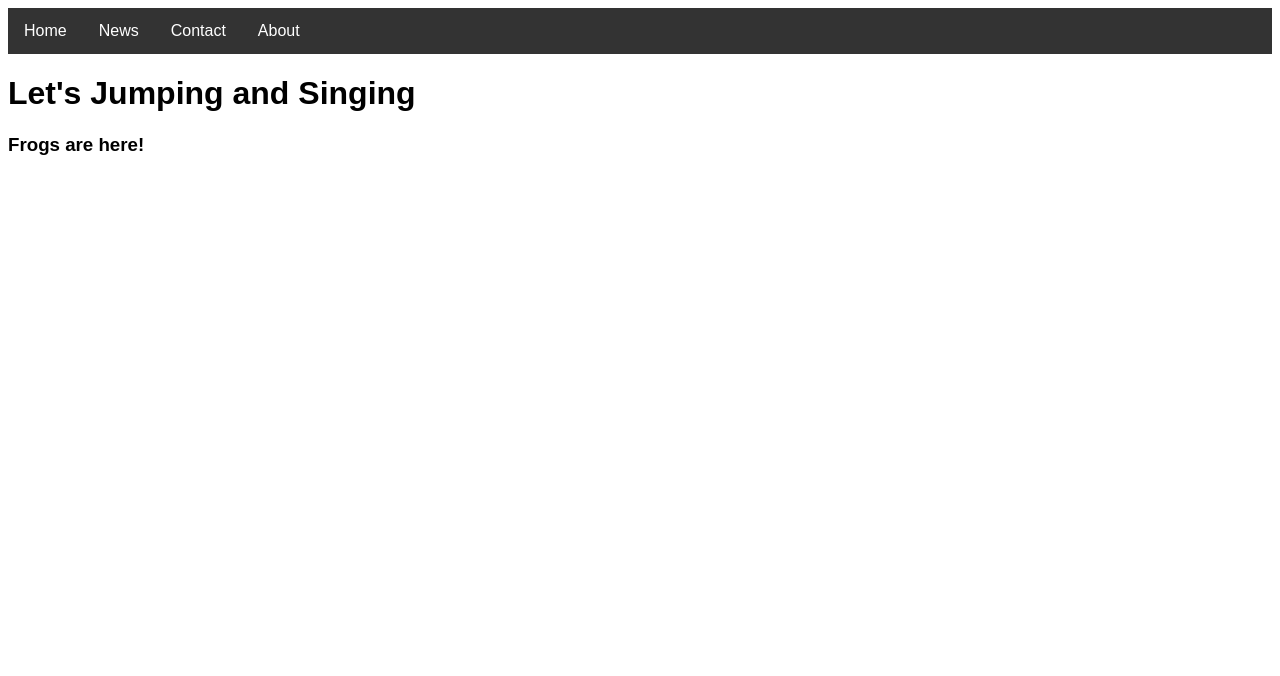
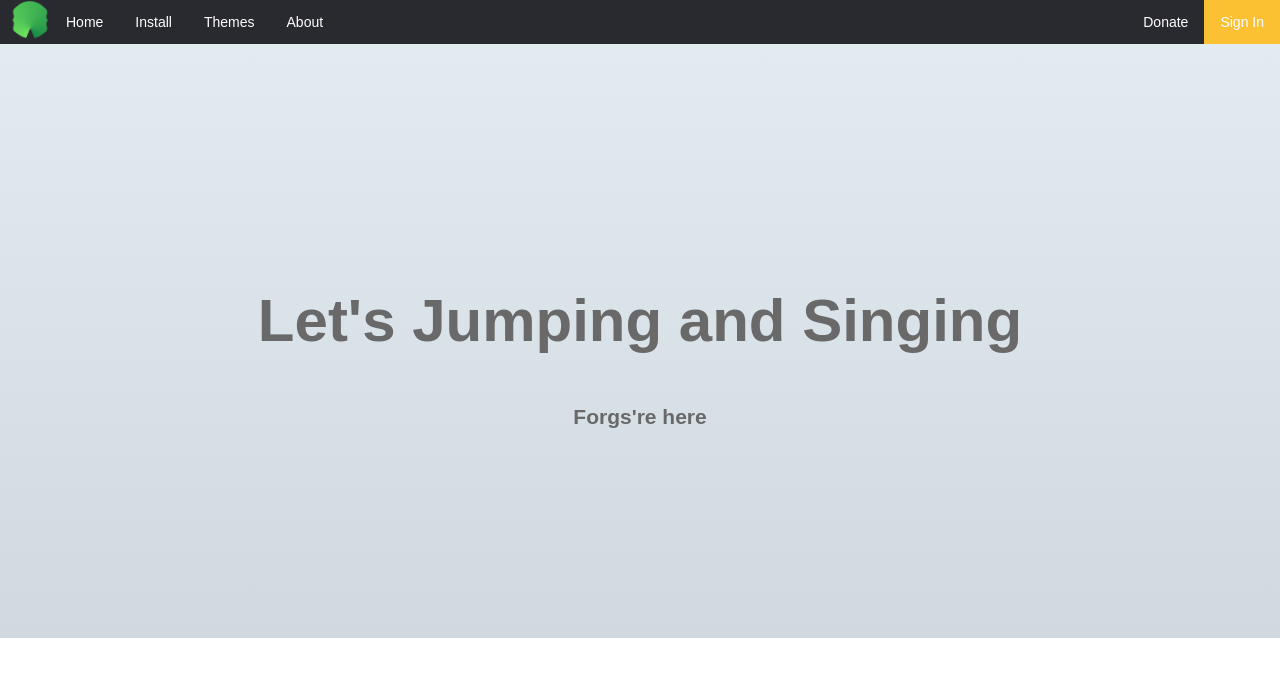
Before and after one commit to juampam/anura, a plain HTML site: page program/Example/index.html in a window 1280 px wide. Drawn offline with Linux system fonts and the light colour scheme.

Commit message:
css default theme

```diff
--- a/program/Example/index.html
+++ b/program/Example/index.html
@@ -5,12 +5,29 @@
 	<link rel = 'icon' type = "image/x-icon"  href="img/logo.ico">
 </head>
 <body>
+	<div class="navbar">
+		<div class="container">
+			<img src="img/logo.png" width="40px" height = "40px">
+			<ul>
+				<li><a href="#home">Home</a></li>
+				<li><a href="#install">Install</a></li>
+				<li><a href="#themes">Themes</a></li>
+				<li><a href="#about">About</a></li>
+			</ul>
+		</div>
+		<div class="container">
+			<ul>
+				<li><a href="#donate">Donate</a></li>
+				<li class="alert"><a href="#login">Sign In</a></li>
+			</ul>
+		</div>
 
-	<ul class="navbar">
-		<li><a href="#home">Home</a></li>
-			<li><a href="#news">News</a></li>
-			<li><a href="#contact">Contact</a></li>
-			<li><a href="#about">About</a></li>
-</ul> <h1>Let's Jumping and Singing</h1>
-<h3>Frogs are here!</h3>
+
+	</div>
+	<section id = "home">
+		<div>
+		<h1 class="main-title">Let's Jumping and Singing</h1>
+		<center><h1>Forgs're here</h1></center>
+		</div>
+	</section>
 </body>
--- a/program/Example/style.css
+++ b/program/Example/style.css
@@ -1,48 +1,26 @@
-/** {
-  box-sizing: border-box;
-}*/
+/* GLOBAL VARIABLES */
+
+:root {
+	--color-01: #292930;
+	--color-02: #3EB650;
+	--color-03: #FCC133;
+	--color-04: #E12B38;
+}
 
 body {
-  font-family: Arial, Helvetica, sans-serif;
+	margin: 0px;
+	font-family: arial, sans-serif;
+	font-size: 14px;
 }
 
-.header {
-  background-color: #f1f1f1;
-  padding: 30px;
-  text-align: center;
-  font-size: 35px;
-}
-
-.row {
-  display: -webkit-flex;
-  display: flex;
-}
-
-.column {
-  -webkit-flex: 1;
-  -ms-flex: 1;
-  flex: 1;
-  padding: 10px;
-}
-
-.footer {
-  background-color: #f1f1f1;
-  padding: 10px;
-  text-align: center;
-}
-
-@media (max-width: 600px) {
-  .row {
-    -webkit-flex-direction: column;
-    flex-direction: column;
-  }
+h1{
+	color:#696969;
 }
 ul {
 	list-style-type: none;
 	margin: 0;
 	padding: 0;
 	overflow: hidden;
-  background-color: #333;
 }
 
 li {
@@ -58,6 +36,37 @@ li a {
 }
 
 /* Change the link color to #111 (black) on hover */
-li a:hover {
-  background-color: #111;
+
+
+li a:hover{
+	opacity:0.9;
 }
+
+.navbar{
+	display: flex;
+	width: 100%;
+	justify-content: space-between;
+	background-color: #292930;
+}
+.container{
+	display: flex;
+	justify-content: center;
+	margin-left:10px;
+}
+
+.alert{
+	background-color: #FCC133;
+	color: #292930;
+}
+.main-title{
+	font-size:60px ;
+	font-style: bold;
+	color:#696969;
+}
+#home{
+	padding:15%;
+	display: flex;
+	justify-content:center;
+	background-image: linear-gradient(to top, #cfd9df 0%, #e2ebf0 100%);
+	height: 100%
+}
--- a/program/styles/example.css
+++ b/program/styles/example.css
@@ -1,48 +1,30 @@
-* {
-   margin: 0px;
+/* GLOBAL VARIABLES */
+
+:root {
+	--color-01: #292930;
+	--color-02: #3EB650;
+	--color-03: #FCC133;
+	--color-04: #E12B38;
 }
 
 body {
-  font-family: Arial, Helvetica, sans-serif;
+	margin: 25px;
+	background-color: rgb(240,240,240);
+	font-family: arial, sans-serif;
+	font-size: 14px;
 }
 
-.header {
-  background-color: #f1f1f1;
-  padding: 30px;
-  text-align: center;
+h1 {
 	font-size: 35px;
-}
-
-.row {
-  display: -webkit-flex;
-  display: flex;
-}
-
-.column {
-  -webkit-flex: 1;
-  -ms-flex: 1;
-  flex: 1;
-  padding: 10px;
-}
-
-.footer {
-  background-color: #f1f1f1;
-  padding: 10px;
-  text-align: center;
-}
-
-@media (max-width: 600px) {
-  .row {
-    -webkit-flex-direction: column;
-    flex-direction: column;
-  }
+	font-weight: normal;
+	margin-top: 5px;
 }
 ul {
 	list-style-type: none;
 	margin: 0;
 	padding: 0;
 	overflow: hidden;
-  background-color: #333;
+	background-color: var(--color-1);
 }
 
 li {
@@ -59,5 +41,10 @@ li a {
 
 /* Change the link color to #111 (black) on hover */
 li a:hover {
-  background-color: #111;
+	background-color: var(--color-2);
 }
+/*---------------------------------------------------------------------------------------------*/
+
+.navbar{
+
+}
```
Also changed, not shown: program/Example/img/home.png (added), program/Example/img/logo.png (added). Lines whose indentation alone changed are shown as unchanged.
